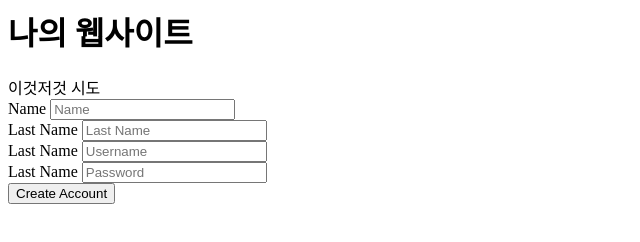
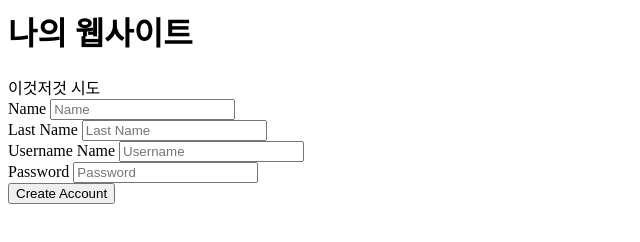
Before and after one commit to sghtao/-, a plain HTML site: page index.html in a window 1280 px wide. Shown: the whole page, without its empty margins (0-640 px from the left). Drawn offline with Linux system fonts and the light colour scheme.

Commit message:
Update index.html

```diff
--- a/index.html
+++ b/index.html
@@ -19,11 +19,11 @@
           <input id = "lastname" required placeholder = "Last Name" type = "text" />
         </div>
         <div>
-          <label for = "username">Last Name</label>
+          <label for = "username">Username Name</label>
           <input id = "username" required placeholder = "Username" type = "text" />
         </div>
         <div>
-          <label for = "password">Last Name</label>
+          <label for = "password">Password</label>
           <input id = "password" required placeholder = "Password" minlength = "10" type= "password" />
         </div>
         <input type ="submit" value = "Create Account" />
```
